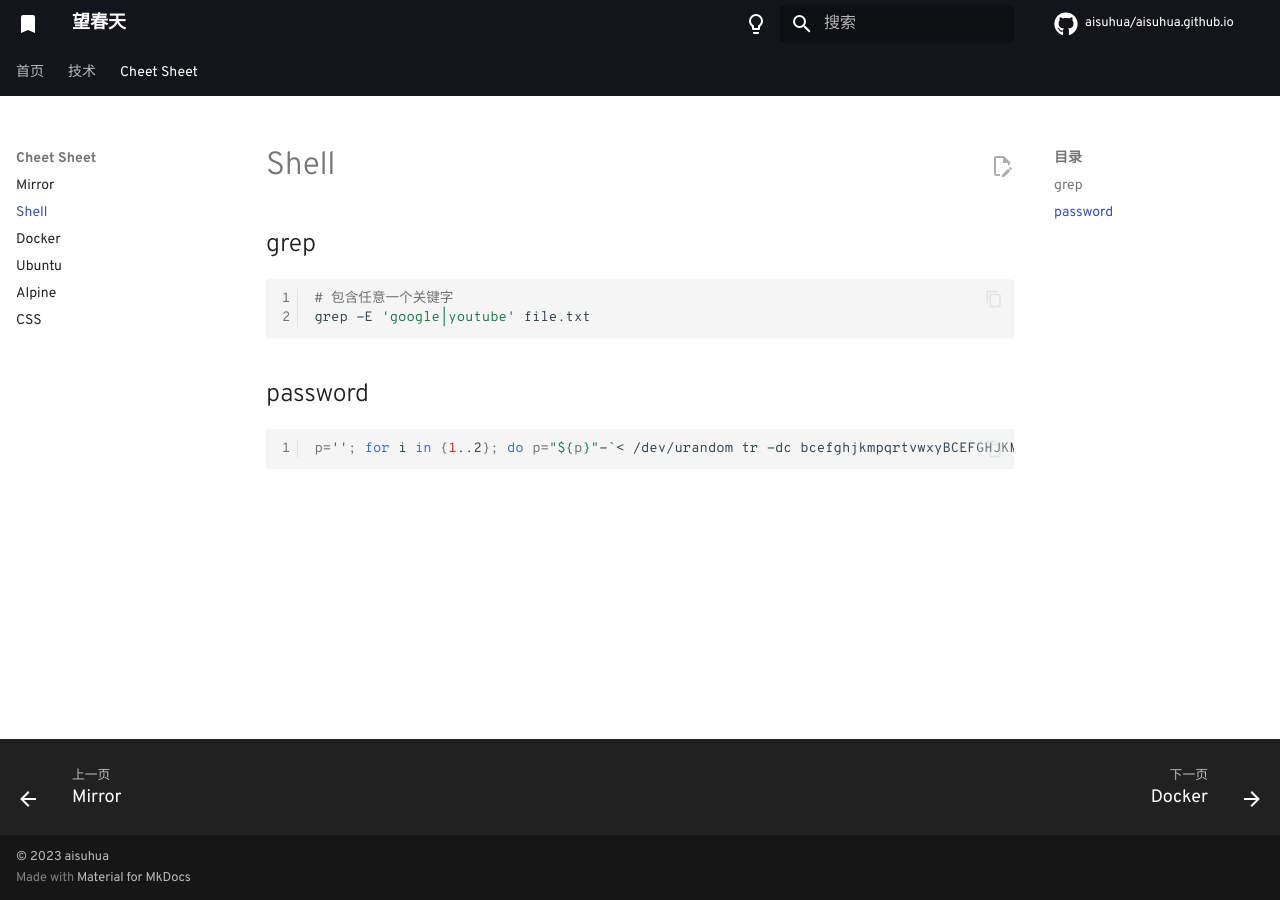
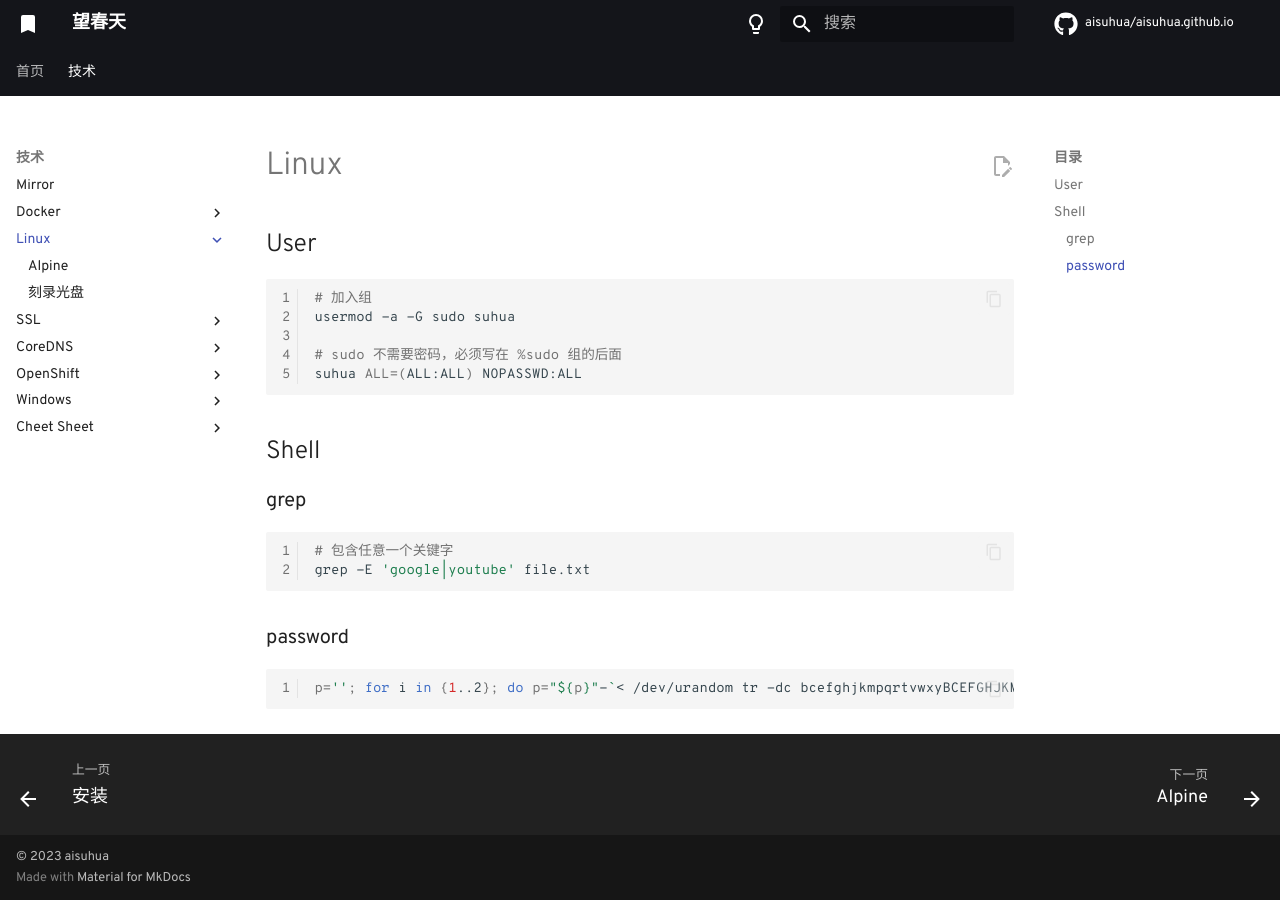
Before and after one commit to aisuhua/aisuhua.github.io, an MkDocs documentation site: the page built from docs/linux/index.md, in a window 1280 px wide. Built offline with MkDocs 1.6.1 and Material for MkDocs 9.7.7, drawn with Linux system fonts in a browser that asks for light colours; comment, search, counter and statistics services are not loaded.

Commit message:
mv merge cheetcheet

````diff
--- a/docs/cheetsheet/shell.md
+++ b/docs/linux/index.md
@@ -1,13 +1,25 @@
-# Shell
+# Linux
 
-## grep
+## User
+
+```sh
+# 加入组
+usermod -a -G sudo suhua
+
+# sudo 不需要密码，必须写在 %sudo 组的后面
+suhua ALL=(ALL:ALL) NOPASSWD:ALL
+```
+
+## Shell
+
+### grep
 
 ```sh
 # 包含任意一个关键字
 grep -E 'google|youtube' file.txt
 ```
 
-## password
+### password
 
 ```sh
 p=''; for i in {1..2}; do p="${p}"-`< /dev/urandom tr -dc bcefghjkmpqrtvwxyBCEFGHJKMPQRTVWXY2346789 | head -c${1:-4}`; done; echo ${p:1};
--- a/mkdocs.yml
+++ b/mkdocs.yml
@@ -113,9 +113,13 @@ extra_css:
 nav:
   - 首页: index.md
   - 技术:
+    - Mirror: mirror.md
     - Docker:
+      - Docker: docker/index.md
       - 安装: docker/install.md
     - Linux:
+      - Linux: linux/index.md
+      - Alpine: linux/alpine/index.md
       - 刻录光盘: linux/make-usb.md
     - SSL:
       - 导入证书: ssl/import-ca.md
@@ -134,10 +138,5 @@ nav:
     - Windows:
       - 工具: windows/tools.md
       - WSL: windows/wsl.md
-  - Cheet Sheet:
-    - Mirror: cheetsheet/mirror.md
-    - Shell: cheetsheet/shell.md
-    - Docker: cheetsheet/docker.md
-    - Ubuntu: cheetsheet/ubuntu.md
-    - Alpine: cheetsheet/alpine.md
-    - CSS: cheetsheet/css.md
+    - Cheet Sheet:
+      - CSS: cheetsheet/css.md
````
Also changed, not shown: docs/cheetsheet/ubuntu.md (deleted, +0 -11 lines), docs/openshift/faq.md (+2 -6 lines), docs/docker/index.md (renamed from docs/cheetsheet/docker.md), docs/linux/alpine/index.md (renamed from docs/cheetsheet/alpine.md), docs/mirror.md (renamed from docs/cheetsheet/mirror.md).
